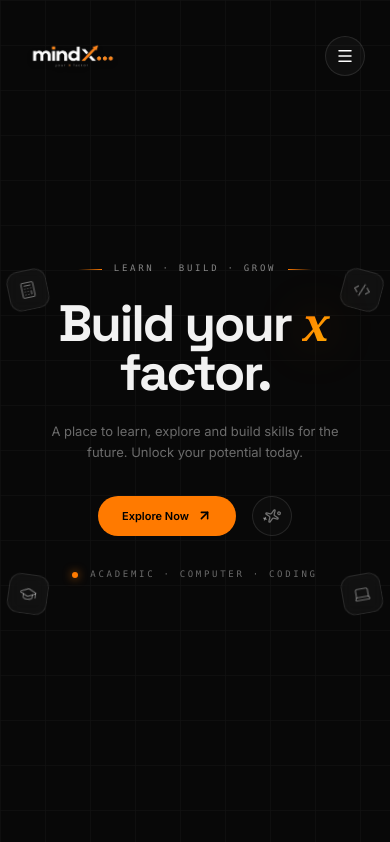
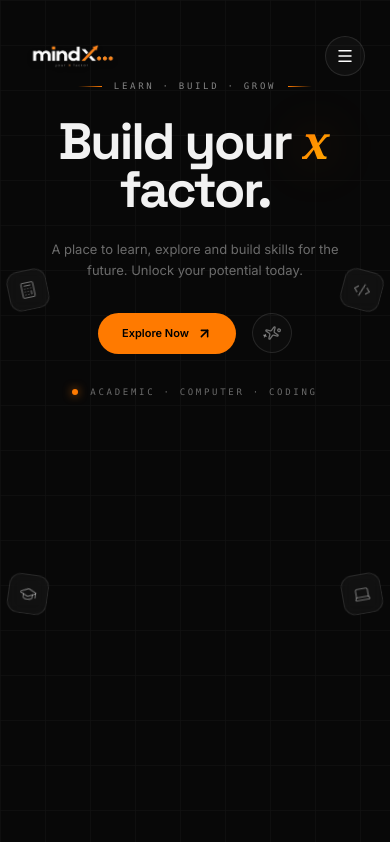
Before and after one commit to UdeshBhatti2004/mindx, a Next.js app: page / in a window 390 px wide. Shown: the top 842 px of the page. Built offline with nearby package versions, Linux system fonts and the light colour scheme.

Commit message:
final fix 6

```diff
--- a/app/page.tsx
+++ b/app/page.tsx
@@ -57,8 +57,11 @@ export default function Home() {
       <Navbar />
 
       {/* --- SECTION 1: HOME --- */}
-      <section id="home" className="relative flex min-h-screen w-full items-center justify-center px-4 sm:px-6 md:px-8">
-        <FloatingIcons />
+<section
+  id="home"
+  className="relative flex min-h-screen w-full items-start justify-center px-4 pt-20 sm:px-6 sm:pt-24 md:px-8 md:pt-24"
+>
+          <FloatingIcons />
         <Hero rotateX={rotateX} rotateY={rotateY} />
       </section>
 
```
